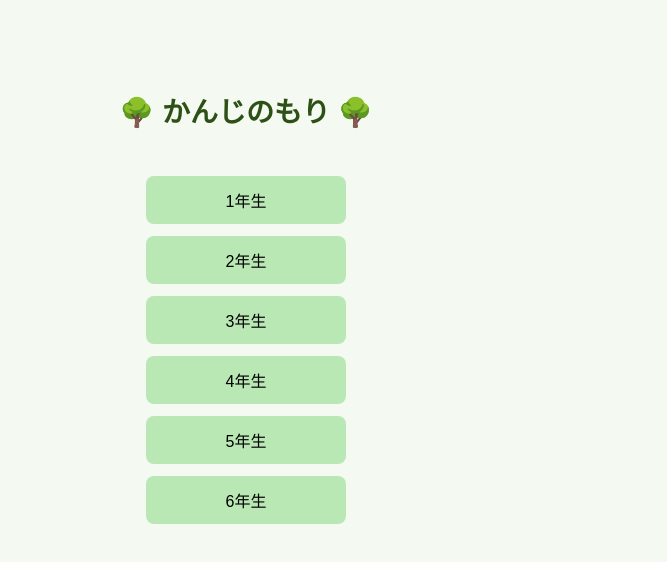
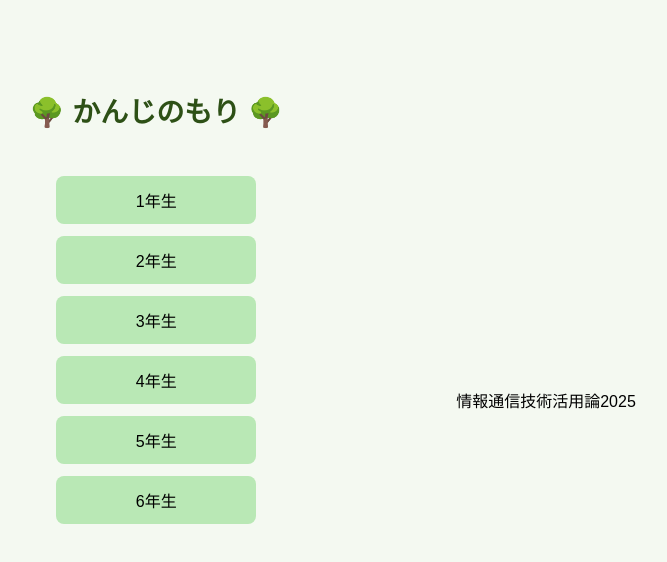
Before and after one commit to aki-chan0817/ics-education, a plain HTML site: page index.html in a window 1280 px wide. Shown: the whole page, without its empty margins (394-1061 px from the left). Drawn offline with Linux system fonts and the light colour scheme.

Commit message:
Update index.html

```diff
--- a/index.html
+++ b/index.html
@@ -324,5 +324,8 @@
 
         showMenu();
     </script>
+
+     <p>情報通信技術活用論2025</p>
+
 </body>
 </html>
```
